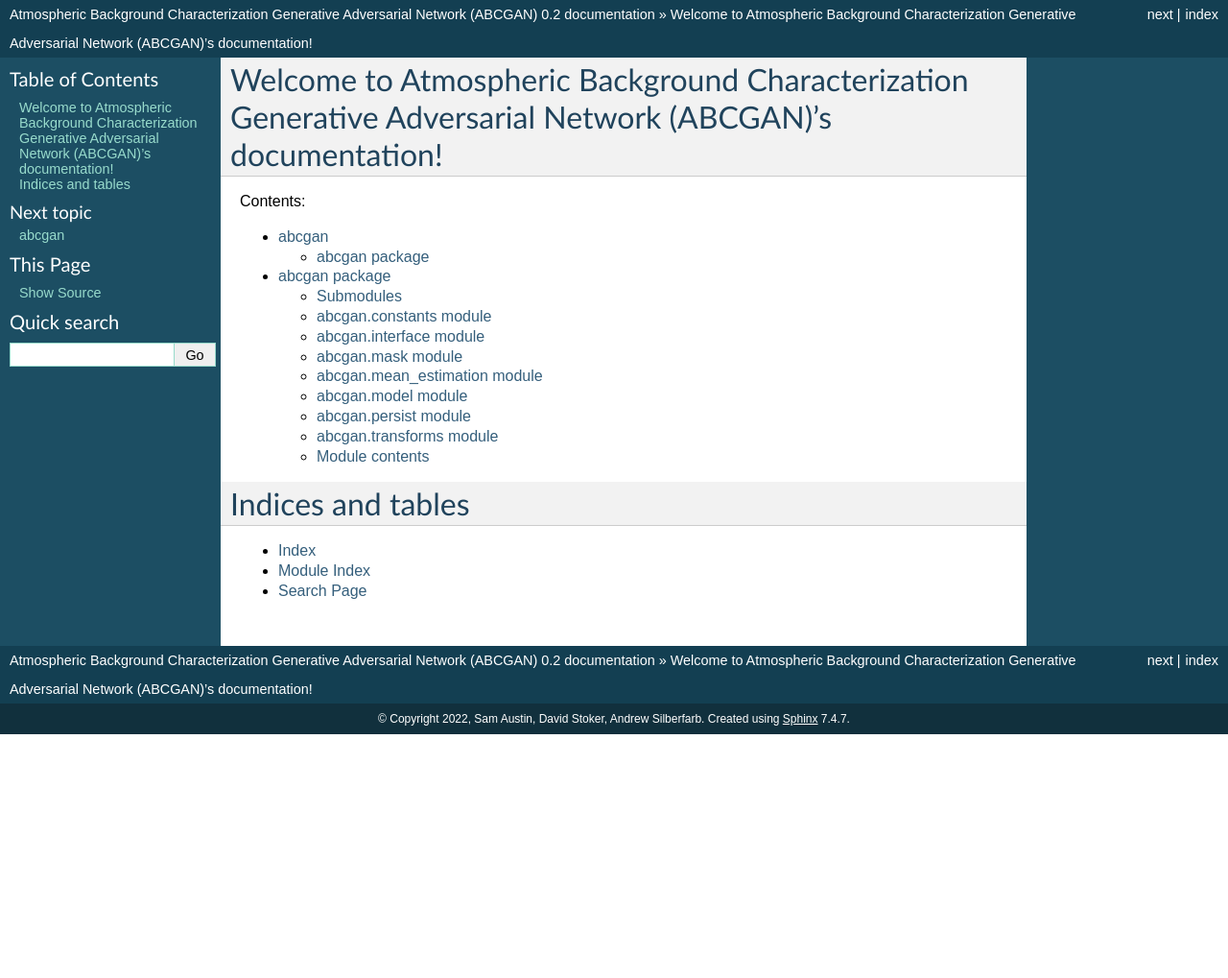
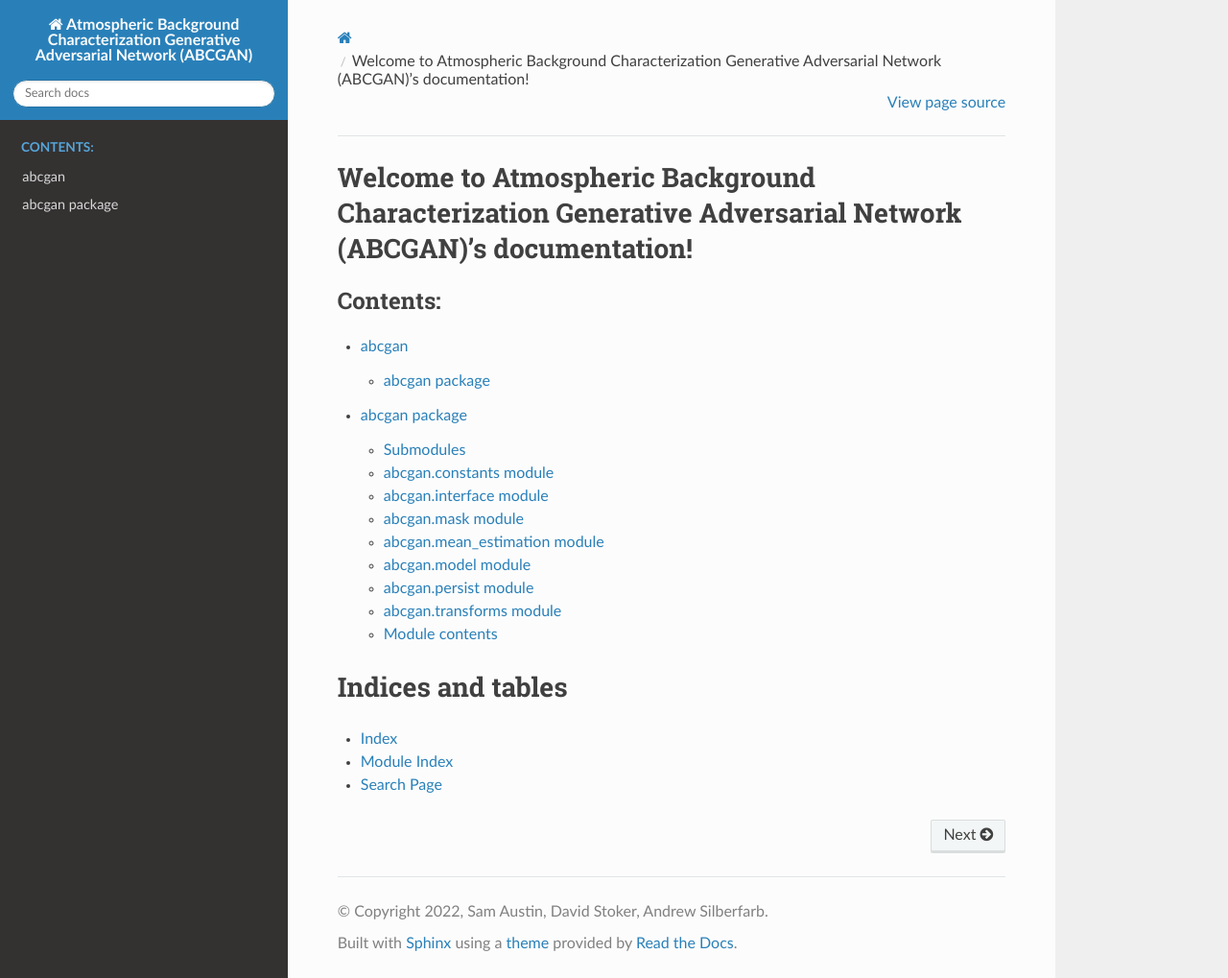
Before and after one commit to sri-geospace/atmosense-abcgan, a Sphinx documentation site: the page built from docs/index.rst, in a window 1280 px wide and 1019 px high. Shown: the whole window at 96% size. Built offline with Sphinx 7.4.7 and the Read the Docs theme 2.0.0, drawn with Linux system fonts in a browser that asks for light colours.

Commit message:
Add doc requirements file and change theme to ReadTheDocs

```diff
--- a/docs/conf.py
+++ b/docs/conf.py
@@ -30,7 +30,10 @@ release = '0.2'
 # Add any Sphinx extension module names here, as strings. They can be
 # extensions coming with Sphinx (named 'sphinx.ext.*') or your custom
 # ones.
-extensions = ['sphinx.ext.napoleon']
+extensions = [
+    'sphinx.ext.napoleon',
+    'sphinx_rtd_theme',
+]
 
 # Add any paths that contain templates here, relative to this directory.
 templates_path = ['_templates']
@@ -46,7 +49,8 @@ exclude_patterns = ['_build', 'Thumbs.db', '.DS_Store']
 # The theme to use for HTML and HTML Help pages.  See the documentation for
 # a list of builtin themes.
 #
-html_theme = 'classic'
+#html_theme = 'classic'
+html_theme = 'sphinx_rtd_theme'
 
 # Add any paths that contain custom static files (such as style sheets) here,
 # relative to this directory. They are copied after the builtin static files,
--- /dev/null
+++ b/docs/requirements.txt
@@ -0,0 +1 @@
+sphinx_rtd_theme
```
